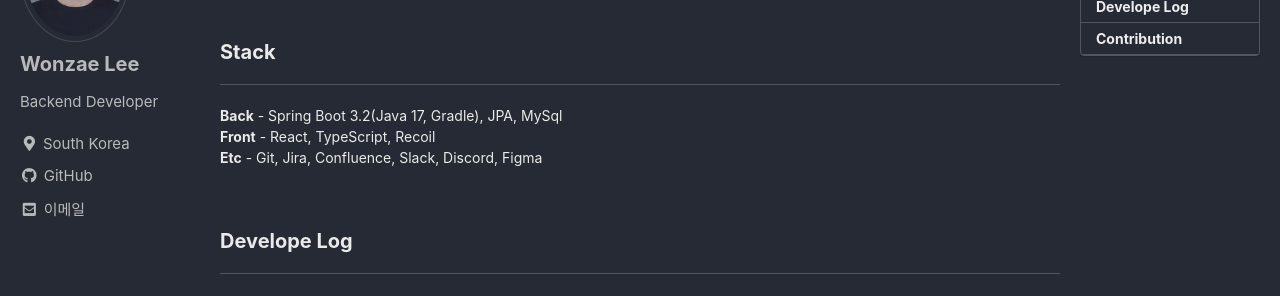
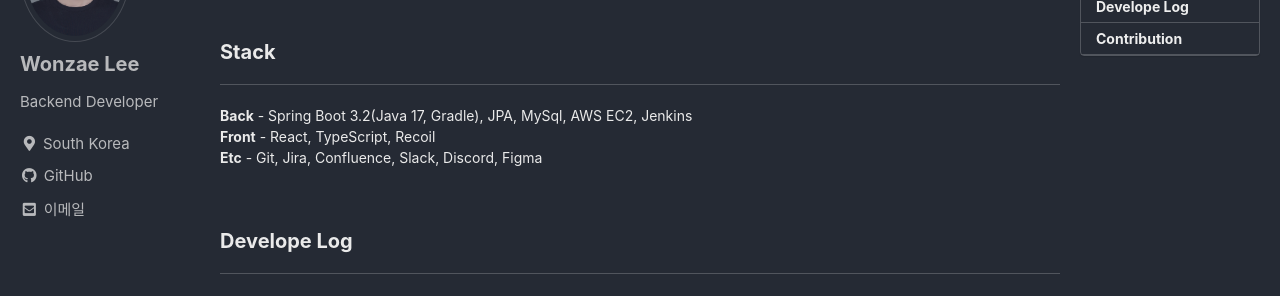
Before and after one commit to one-zeze/one-zeze.github.io, a Jekyll site: the page built from _posts/projects/2024-04-09-provit.md, in a window 1280 px wide and 900 px high, scrolled down 311 px. Shown: the part 153-449 px from the top of the window. Built offline with Jekyll 4.4.1, drawn with Linux system fonts in a browser that asks for light colours; cached includes are drawn as plain includes.

Commit message:
Update project.md

```diff
--- a/_posts/projects/2024-04-09-provit.md
+++ b/_posts/projects/2024-04-09-provit.md
@@ -22,7 +22,7 @@ toc_icon: "laptop-code"
 
 ---
 
-**Back** - Spring Boot 3.2(Java 17, Gradle), JPA, MySql
+**Back** - Spring Boot 3.2(Java 17, Gradle), JPA, MySql, AWS EC2, Jenkins
 **Front** - React, TypeScript, Recoil
 **Etc** - Git, Jira, Confluence, Slack, Discord, Figma
 <br>
```
